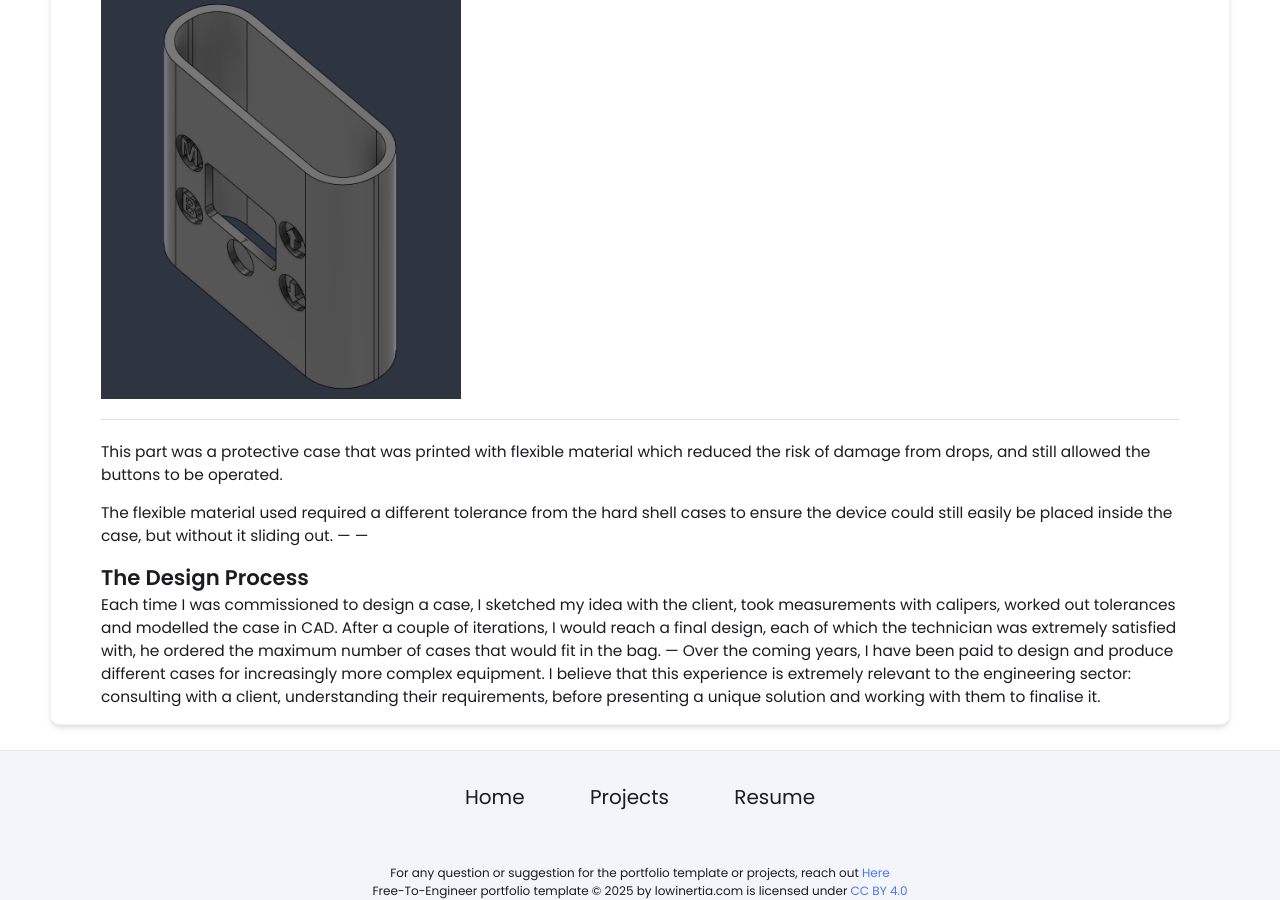
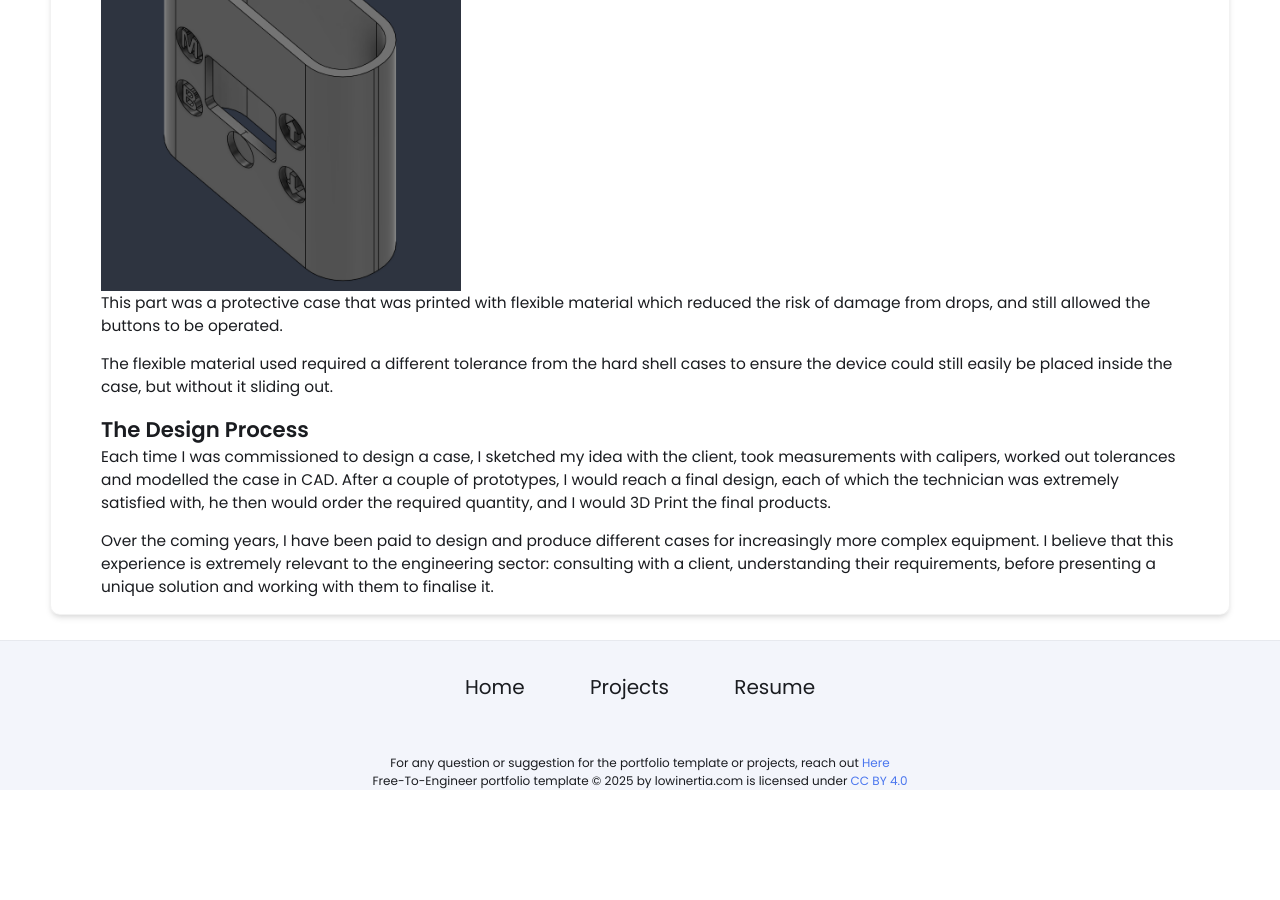
Before and after one commit to finngil/finngil.github.io, a Jekyll site: the page built from _projects/Audio Equipment Cases/index.md, in a window 1280 px wide and 900 px high, scrolled down 1368 px. Built offline with Jekyll 4.4.1, drawn with Linux system fonts in a browser that asks for light colours; after the commit the page ends 2158 px from its top, so only the background shows below that; some of the changed text lies outside the part shown.

Commit message:
Update index.md

```diff
--- a/_projects/Audio Equipment Cases/index.md
+++ b/_projects/Audio Equipment Cases/index.md
@@ -5,39 +5,39 @@ description: After mentioning my interests to a local sound technician, he asked
              design and manufacture devices to store and protect his equipment. I worked with
              the client to design, prototype and manufacture cases that fit the requirements.
 skills:
-- Prototyping
-- CAD Modelling
-- Communication
+- Rapid Prototyping
+- 3D CAD Modelling
+- Client Consultation
+- Tolerance Analysis
+- Material Selection
 main-image: /assembly.png
 ---
 
----
+{% include image-gallery.html images="part1.png" height="400" %}
 
-{% include image-gallery.html images="part1.png" height="400" %}
----
 This part was designed as a sort of “holster” - it would be attached inside a bag in order to
 secure the devices for easy access and secure storage.
 
 It was important to ensure the device slid freely inside the case, the geometry on the left hand
 side of the case was designed to slide "around" protruding ports.
 
----
+
 {% include image-gallery.html images="part2.png" height="400" %}
----
+
 This part was a protective case that was printed with flexible material which reduced the risk of
 damage from drops, and still allowed the buttons to be operated.
 
 The flexible material used required a different tolerance from the hard shell cases to ensure the
 device could still easily be placed inside the case, but without it sliding out.
----
----
+
 ## The Design Process
+
 Each time I was commissioned to design a case, I sketched my idea with the client, took measurements
-with calipers, worked out tolerances and modelled the case in CAD. After a couple of iterations, I
-would reach a final design, each of which the technician was extremely satisfied with, he ordered the maximum
-number of cases that would fit in the bag.
----
-Over the coming years, I have been paid to design
-and produce different cases for increasingly more complex equipment. I believe that this experience is
-extremely relevant to the engineering sector: consulting with a client, understanding their requirements,
-before presenting a unique solution and working with them to finalise it.
+with calipers, worked out tolerances and modelled the case in CAD. After a couple of prototypes, I
+would reach a final design, each of which the technician was extremely satisfied with, he then would
+order the required quantity, and I would 3D Print the final products.
+
+Over the coming years, I have been paid to design and produce different cases for increasingly more
+complex equipment. I believe that this experience is extremely relevant to the engineering sector:
+consulting with a client, understanding their requirements, before presenting a unique solution and
+working with them to finalise it.
```
